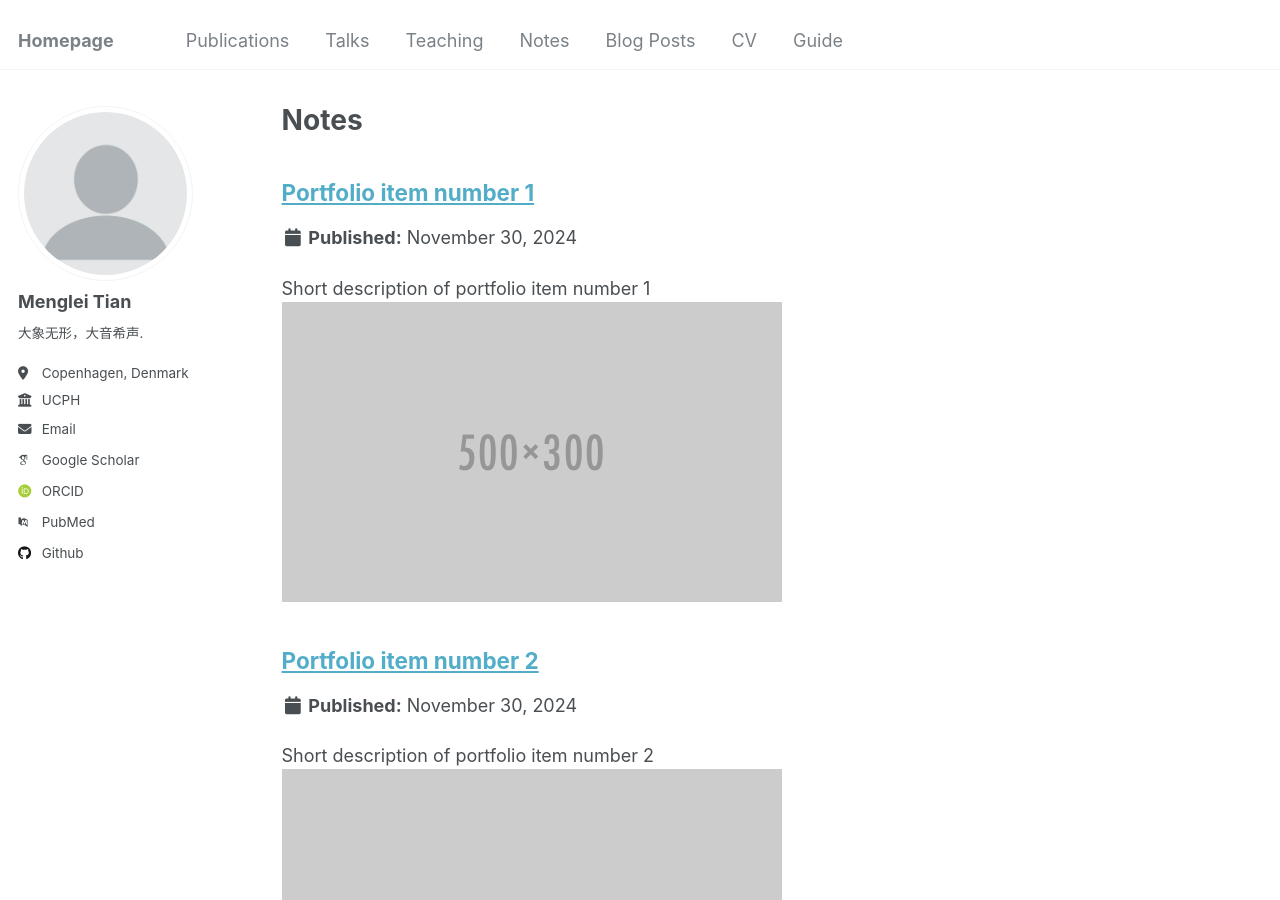
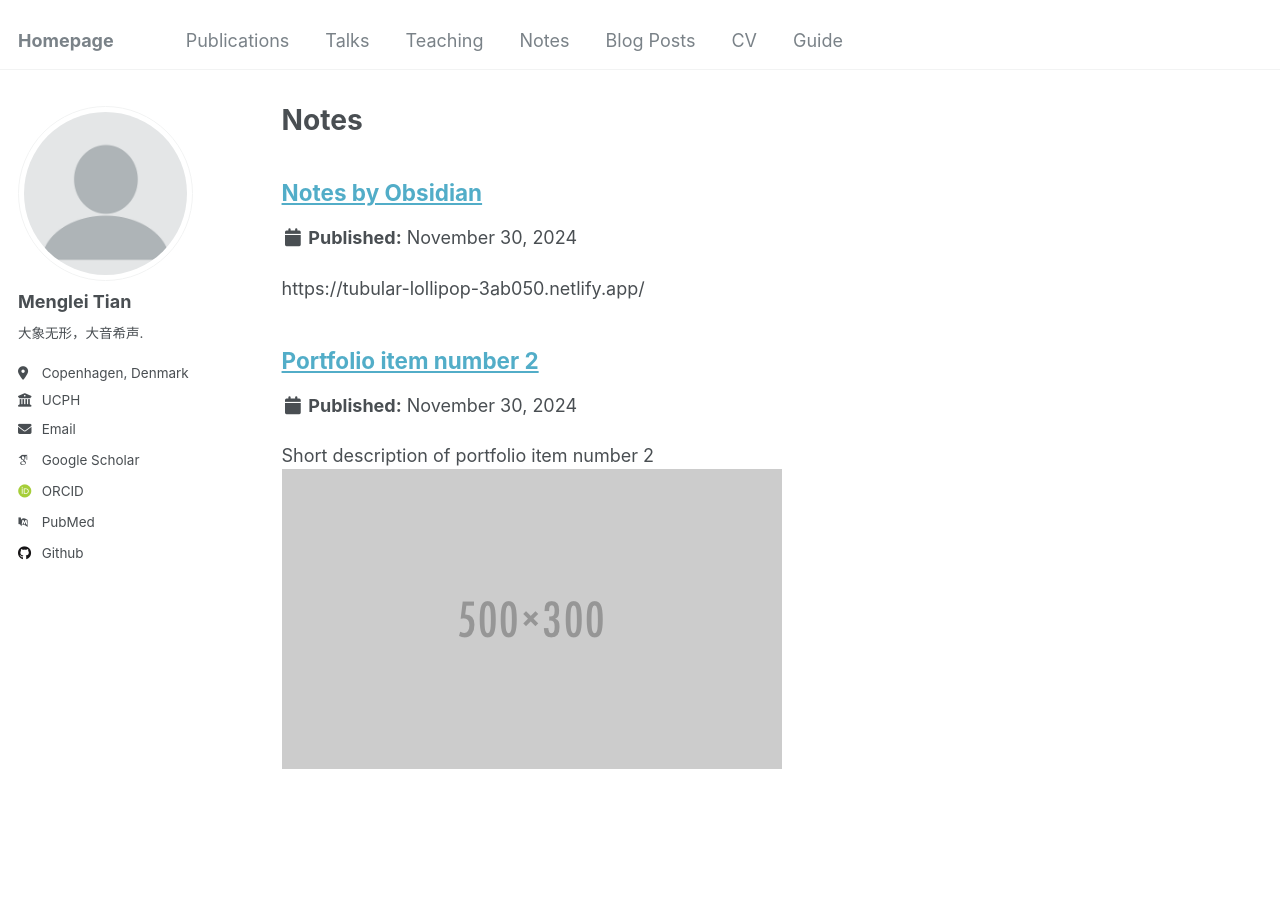
Before and after one commit to Corvus-coronoides/Menglei-Tian.github.io, a Jekyll site: the page built from _pages/portfolio.html, in a window 1280 px wide and 900 px high. Built offline with Jekyll 4.4.1, drawn with Linux system fonts in a browser that asks for light colours; some web fonts are replaced.

Commit message:
Update portfolio-1.md

```diff
--- a/_portfolio/portfolio-1.md
+++ b/_portfolio/portfolio-1.md
@@ -1,6 +1,6 @@
 ---
-title: "Portfolio item number 1"
-excerpt: "Short description of portfolio item number 1<br/><img src='/images/500x300.png'>"
+title: "Notes by Obsidian"
+excerpt: "https://tubular-lollipop-3ab050.netlify.app/"
 collection: portfolio
 ---
 
```
